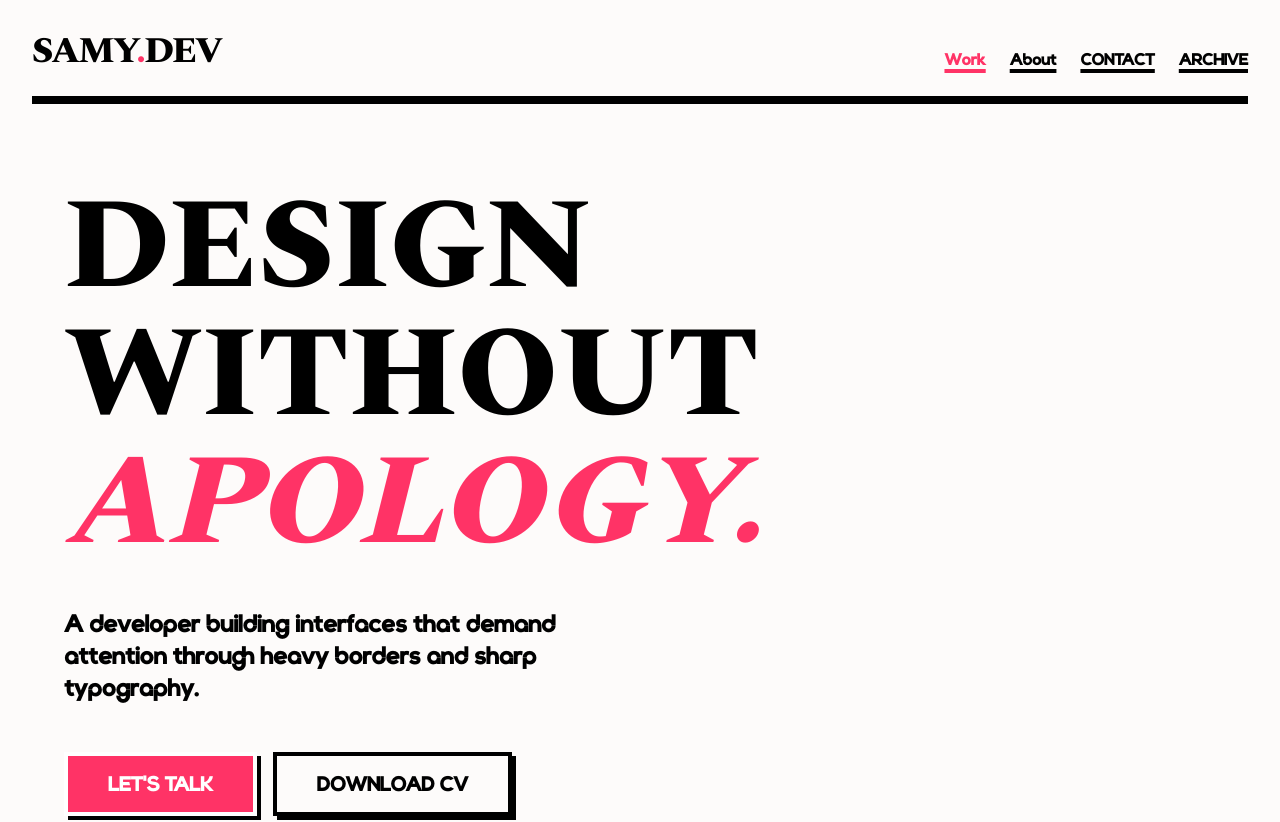
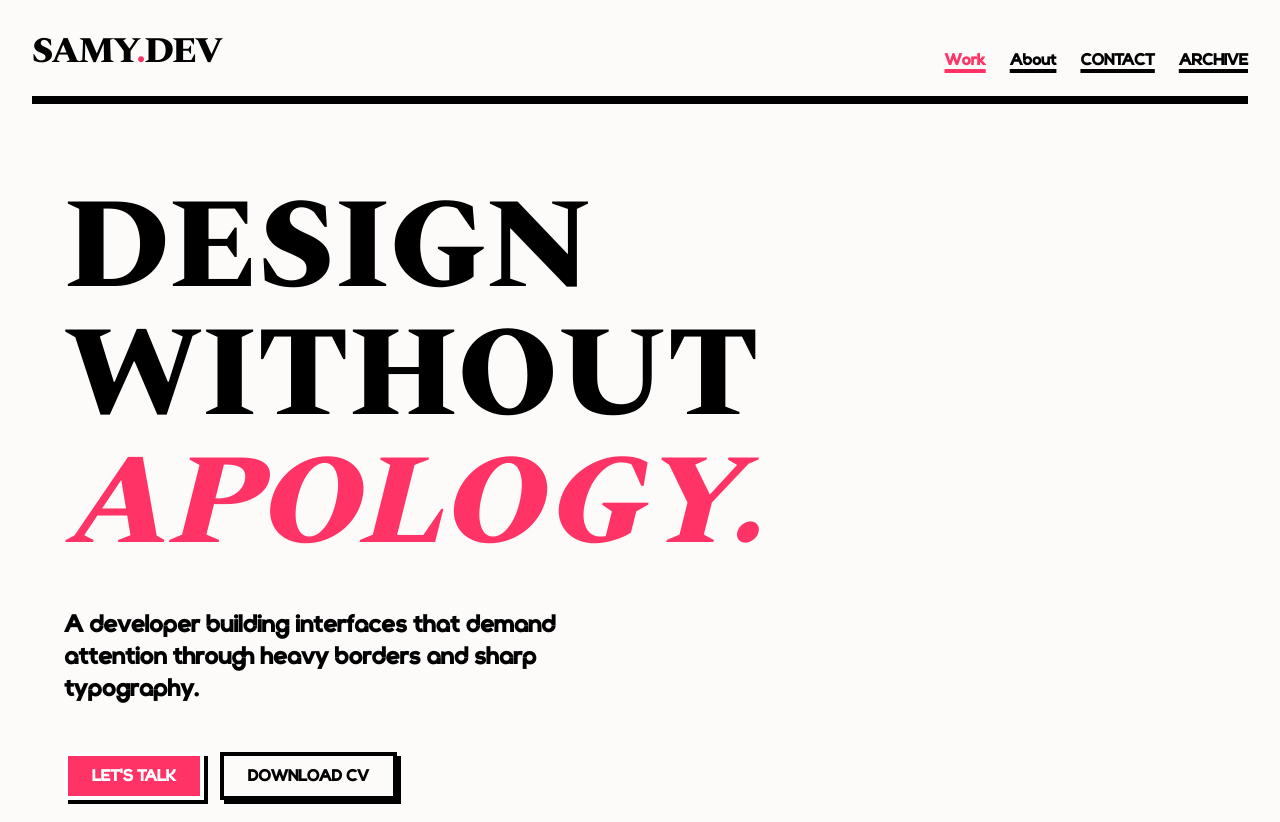
Before and after one commit to samybit/brutalist-portfolio, a React (Vite) app: page / in a window 1280 px wide. Shown: the top 822 px of the page. Built offline with nearby package versions, Linux system fonts and the light colour scheme.

Commit message:
lower buttons size & change name of college

```diff
--- a/src/App.tsx
+++ b/src/App.tsx
@@ -187,7 +187,7 @@ export default function App() {
                 <Button
                   asChild
                   size="lg"
-                  className="h-16 px-10 text-xl font-bold rounded-none border-4 border-foreground shadow-brutal hover:shadow-none hover:translate-x-1 hover:translate-y-1 transition-all bg-mainBrand text-white hover:bg-bgBrand hover:text-mainBrand cursor-pointer"
+                  className="h-12 px-6 text-base font-bold rounded-none border-4 border-foreground shadow-brutal hover:shadow-none hover:translate-x-1 hover:translate-y-1 transition-all bg-mainBrand text-white hover:bg-bgBrand hover:text-mainBrand cursor-pointer"
                 >
                   <a href="#contact">LET'S TALK</a>
                 </Button>
@@ -196,7 +196,7 @@ export default function App() {
                   asChild
                   size="lg"
                   variant="outline"
-                  className="h-16 px-10 text-xl font-bold rounded-none border-4 border-foreground shadow-brutal hover:shadow-none hover:translate-x-1 hover:translate-y-1 transition-all bg-bgBrand cursor-pointer hover:text-mainBrand"
+                  className="h-12 px-6 text-base font-bold rounded-none border-4 border-foreground shadow-brutal hover:shadow-none hover:translate-x-1 hover:translate-y-1 transition-all bg-bgBrand cursor-pointer hover:text-mainBrand"
                 >
                   <a href="/cv.pdf" download="Samy_CV.pdf">
                     DOWNLOAD CV
@@ -398,7 +398,7 @@ export default function App() {
                   <div className="bg-white border-4 border-foreground shadow-brutal-sm p-6">
                     <div className="flex justify-between items-start mb-4 flex-col sm:flex-row gap-2 sm:gap-0">
                       <div>
-                        <h5 className="font-black font-sans uppercase text-xl">B.B.A.</h5>
+                        <h5 className="font-black font-sans uppercase text-xl">Bachelor of Commerce (B.B.A.)</h5>
                         <p className="font-sans font-bold text-mainBrand">Ain Shams University</p>
                       </div>
                       <Badge className="rounded-none border-2 border-foreground bg-bgBrand text-foreground font-black text-sm uppercase">2019 - 2023</Badge>
```
